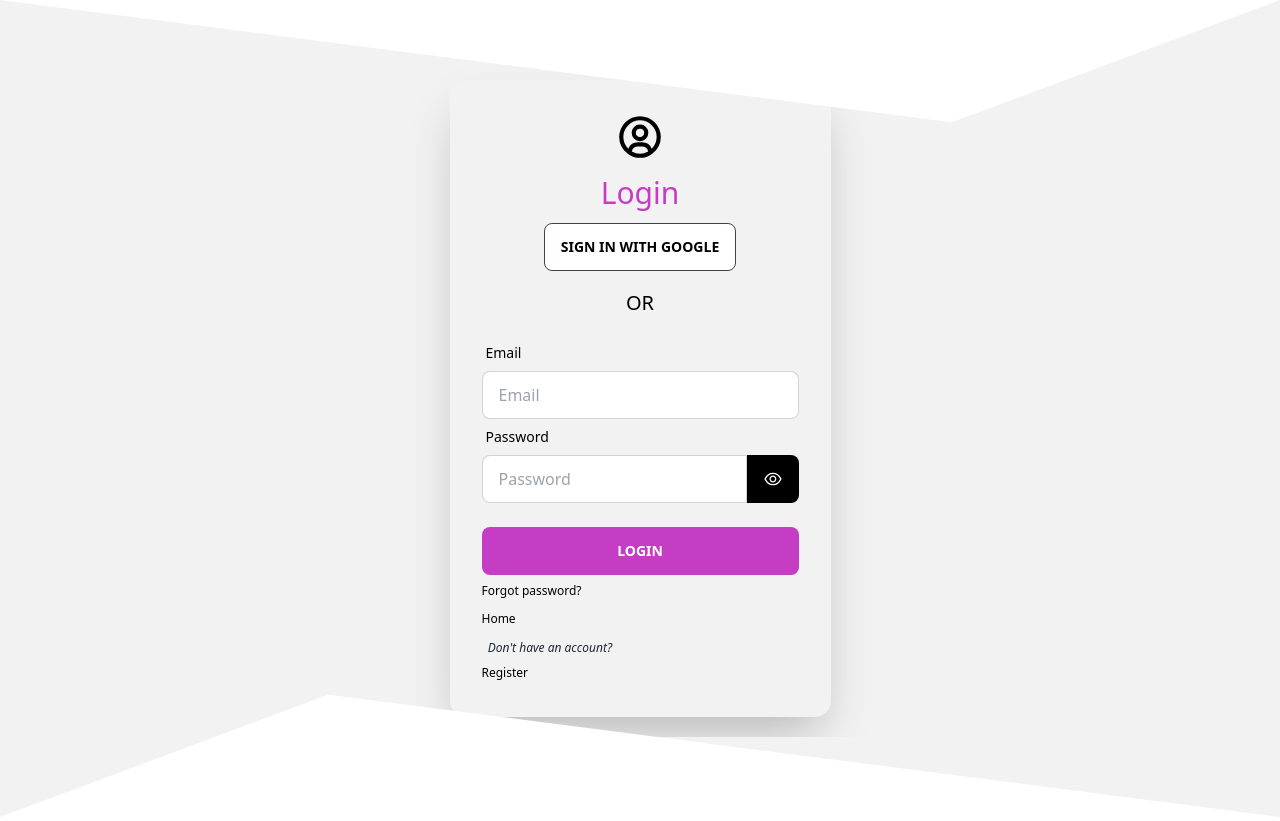
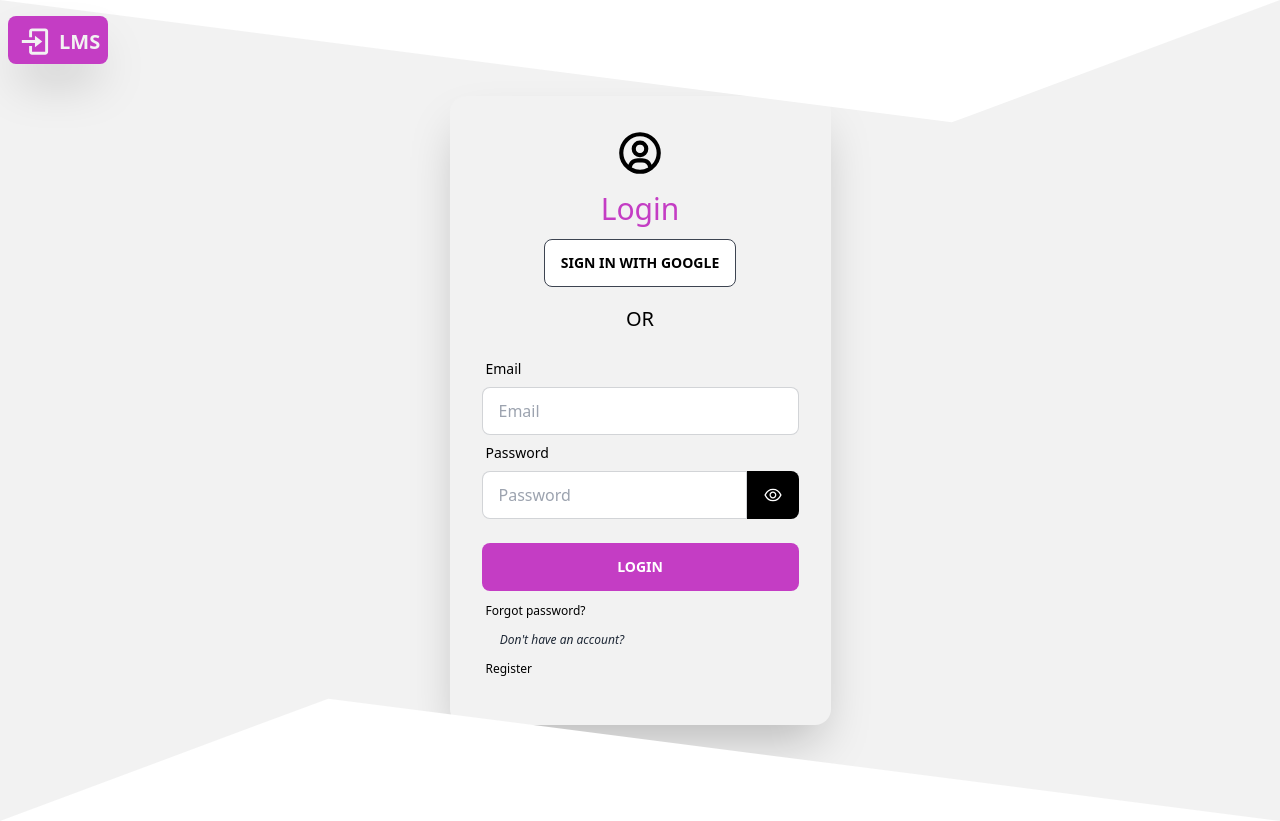
Before and after one commit to Twise007/lms, a React (Create React App) app: page /login in a window 1280 px wide. Built offline with nearby package versions, Linux system fonts and the light colour scheme.

Commit message:
login redesign

```diff
--- a/src/components/Header.jsx
+++ b/src/components/Header.jsx
@@ -10,7 +10,7 @@ const Header = () => {
   return (
     <div className="navbar bg-bg-white"style={{position:"fixed", zIndex:"999"}}>
         <div className="flex-1">
-            <a href='/' className="btn btn-ghost bg-bg-off-white normal-case text-xl p-2 shadow-2xl text-bg-purple" ><BiLogIn size={35} className="mr-2"/>LMS</a>
+            <a href='/' className="btn  bg-bg-off-white normal-case text-xl p-2 shadow-2xl text-bg-purple hover:bg-bg-purple hover:text-bg-white" style={{border:"none"}}><BiLogIn size={35} className="mr-2"/>LMS</a>
         </div>
         <div className="flex-none text-bg-black">
             <ul className="menu menu-horizontal px-1">
--- a/src/components/Wave.jsx
+++ b/src/components/Wave.jsx
@@ -1,11 +1,15 @@
 import React from 'react'
+import { BiLogIn } from 'react-icons/bi'
+import { Link } from 'react-router-dom'
 import { Wave1, Wave2 } from './Styles'
 
 const Wave = ({children}) => {
   return (
     <div className=''>
-      <div className='navbar bg-bg-off-white mb-1' style={{position:"fixed", zIndex:"99"}}>
-
+      <div className='navbar bg-bg-off-white' style={{zIndex:"9",position:"fixed"}}>
+        <div className="flex-1" style={{ zIndex:"10",border:"none"}}>
+            <Link to="/" className="btn bg-bg-purple normal-case text-xl p-2 mt-2 shadow-2xl text-bg-off-white hover:bg-bg-white hover:text-bg-purple" style={{border:"none"}}><BiLogIn size={35} className="mr-2"/>LMS</Link>
+        </div>
         <Wave1>
           {/* gotten from https://www.shapedivider.app/ */}
           <svg data-name="Layer 1" xmlns="http://www.w3.org/2000/svg" viewBox="0 0 1200 120" preserveAspectRatio="none">
@@ -15,7 +19,7 @@ const Wave = ({children}) => {
         </Wave1>
       </div>
       {children}
-      <footer className='footer bg-bg-off-white pt-20' style={{position:"sticky", zIndex:"999"}}>
+      <footer className='footer bg-bg-off-white ' style={{position:"sticky"}}>
         <Wave2>
           <svg data-name="Layer 1" xmlns="http://www.w3.org/2000/svg" viewBox="0 0 1200 120" preserveAspectRatio="none">
             <path d="M1200 0L0 0 892.25 114.72 1200 0z" class="shape-fill"></path>
--- a/src/pages/auth/Forgot.jsx
+++ b/src/pages/auth/Forgot.jsx
@@ -38,7 +38,6 @@ const forgotPassword = () => {};
                     </div>
                     <Button>get reset email</Button>
                     </form>
-                    <Link to="/" className="label-text-alt link link-hover mb-1 text-bg-black">Home</Link>
                     <Link to="/login" className="label-text-alt link link-hover mb-1 text-bg-black">Login</Link>
                 </div>
             </div>
--- a/src/pages/auth/Login.jsx
+++ b/src/pages/auth/Login.jsx
@@ -21,7 +21,7 @@ const Login = () => {
 
 const loginUser = () => {};
   return (
-    <div className="hero bg-bg-off-white pt-20 pb-5">
+    <div className="hero bg-bg-off-white py-24 min-h-screen">
         <div className="">
             <div className="card flex-shrink-0 w-full max-w-sm shadow-2xl bg-bg-off-white">
                 <div className="card-body">
@@ -53,10 +53,9 @@ const loginUser = () => {};
                         />
                     <Button>login</Button>
                     </form>
-                    <Link to="/forgotpassword" className="label-text-alt link link-hover mb-1 text-bg-black">Forgot password?</Link>
-                    <Link to="/" className="label-text-alt link link-hover mb-1 text-bg-black">Home</Link>
-                    <p style={{fontSize:"12px", fontStyle:"italic"}}> &nbsp; Don't have an account? &nbsp; </p>
-                    <Link to="/register" className="label-text-alt link link-hover mb-1 text-bg-black">Register</Link>
+                    <Link to="/forgotpassword" className="label-text-alt link link-hover p-1 text-bg-black">Forgot password?</Link>
+                    <p className='pl-3' style={{fontSize:"12px", fontStyle:"italic"}}> &nbsp; Don't have an account? &nbsp; </p>
+                    <Link to="/register" className="label-text-alt link link-hover mb-3 p-1 text-bg-black">Register</Link>
                 </div>
             </div>
         </div>
--- a/src/pages/auth/Loginwithcode.jsx
+++ b/src/pages/auth/Loginwithcode.jsx
@@ -1,6 +1,5 @@
 import React, { useState } from 'react'
 import { RiShieldKeyholeFill } from 'react-icons/ri'
-import { Link } from 'react-router-dom'
 import Button from '../../components/Button'
 
 const initialState = {
@@ -39,8 +38,7 @@ const LoginWithCode = () => {};
                     <Button>proceed to login</Button>
                     <span className='label-text-alt text-bg-black m-5 bg-bg-white p-1'>Check your email for login access code</span>
                     </form>
-                    <Link to="/" className="label-text-alt link link-hover mb-3 text-bg-black mt-5">Home</Link>
-                    <button className='text-bg-black hover:text-bg-purple p-1 py-2 mx-16 shadow-2xl bg-bg-white rounded-box'>Resend Code</button>
+                    <div className="btn btn-ghost normal-case text-xl shadow-2xl text-bg-purple hover:text-bg-white">Resend Code</div>
                 </div>
             </div>
         </div>
--- a/src/pages/auth/Register.jsx
+++ b/src/pages/auth/Register.jsx
@@ -69,7 +69,7 @@ const Register = () => {
 
 const registerUser = () => {};
   return (
-    <div className="hero bg-bg-off-white pt-20 pb-5">
+    <div className="hero bg-bg-off-white py-24 min-h-screen">
         <div className="">
             <div className="card flex-shrink-0 w-full max-w-sm shadow-2xl bg-bg-off-white">
                 <div className="card-body">
@@ -108,7 +108,7 @@ const registerUser = () => {};
                         />
 
                         {/*password strenght*/}
-                        <ul className="menu menu-compact bg-bg-white m-2 rounded-box text-bg-black ">
+                        <ul className="menu menu-compact bg-bg-white m-2 rounded-box text-bg-black">
                             <li>
                                 <p>
                                 {switchIcon(uCase)}
@@ -136,9 +136,8 @@ const registerUser = () => {};
                             </ul>
                         <Button>register</Button>
                     </form>
-                    <Link to="/" className="label-text-alt link link-hover mb-1 text-bg-black">Home</Link>
-                    <p style={{fontSize:"12px", fontStyle:"italic"}}> &nbsp; Already have an account? &nbsp; </p>
-                    <Link to="/login" className="label-text-alt link link-hover mb-1 text-bg-black">Login</Link>
+                    <p className='pl-3' style={{fontSize:"12px", fontStyle:"italic"}}> &nbsp; Already have an account? &nbsp; </p>
+                    <Link to="/login" className="label-text-alt link link-hover mb-3 p-1 text-bg-black">Login</Link>
                 </div>
             </div>
         </div>
--- a/src/pages/auth/Reset.jsx
+++ b/src/pages/auth/Reset.jsx
@@ -49,7 +49,6 @@ const forgotPassword = () => {};
                         />
                     <Button>reset password</Button>
                     </form>
-                    <Link to="/" className="label-text-alt link link-hover mb-1 text-bg-black">Home</Link>
                     <Link to="/login" className="label-text-alt link link-hover mb-1 text-bg-black">Login</Link>
                 </div>
             </div>
--- a/src/pages/profile/Profile.jsx
+++ b/src/pages/profile/Profile.jsx
@@ -61,7 +61,7 @@ const profile = () => {};
               <label className="label">
                   <span className="label-text text-bg-black">Email</span>
               </label>
-              <input type="email" placeholder="Email" disabled name='email' value={email} onChange={handleInputChange} className="input input-bordered bg-bg-white shadow-2xl text-bg-black" />
+              <input type="email" placeholder="Email" disabled name='email' value={email} onChange={handleInputChange} className="input input-bordered bg-bg-white shadow-2xl text-bg-off-white" />
               </div>
 
               <div className="form-control">
```
